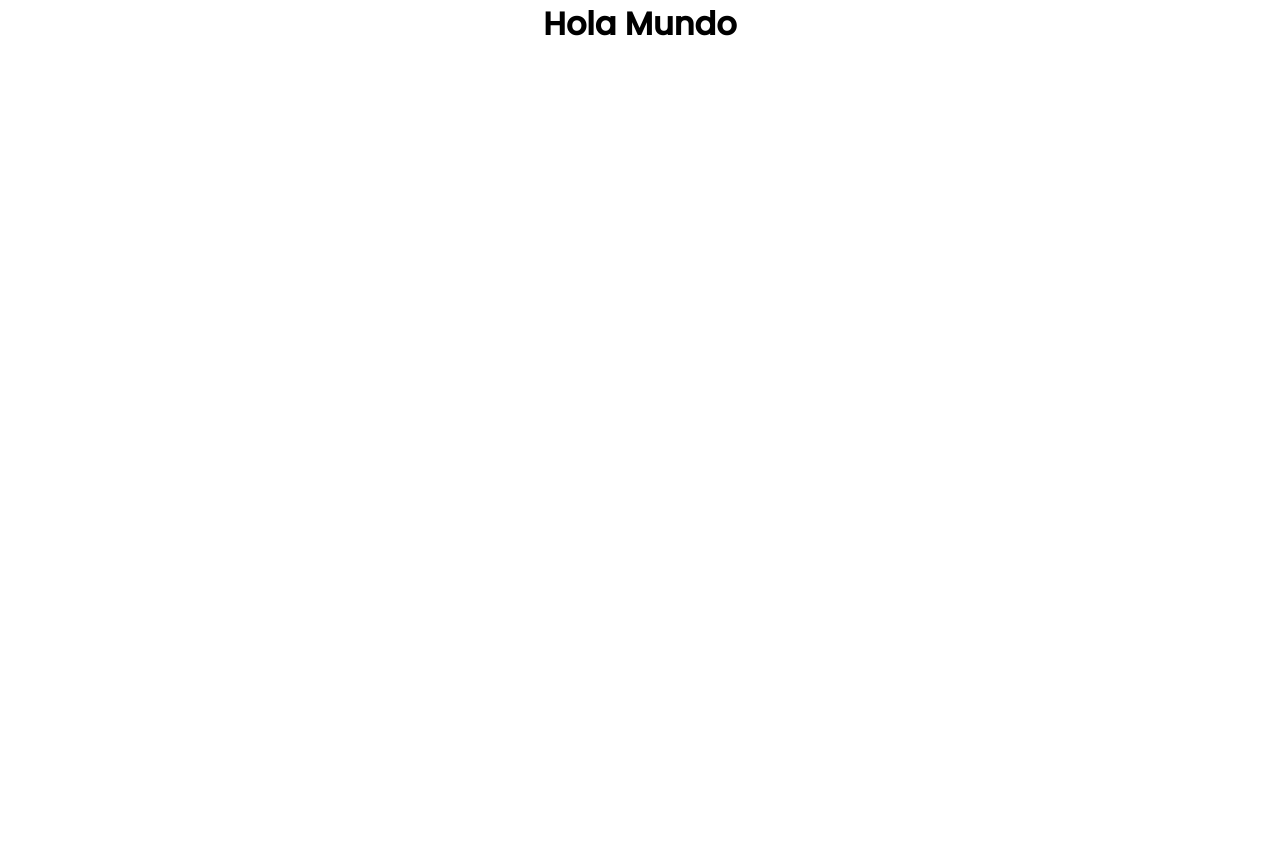
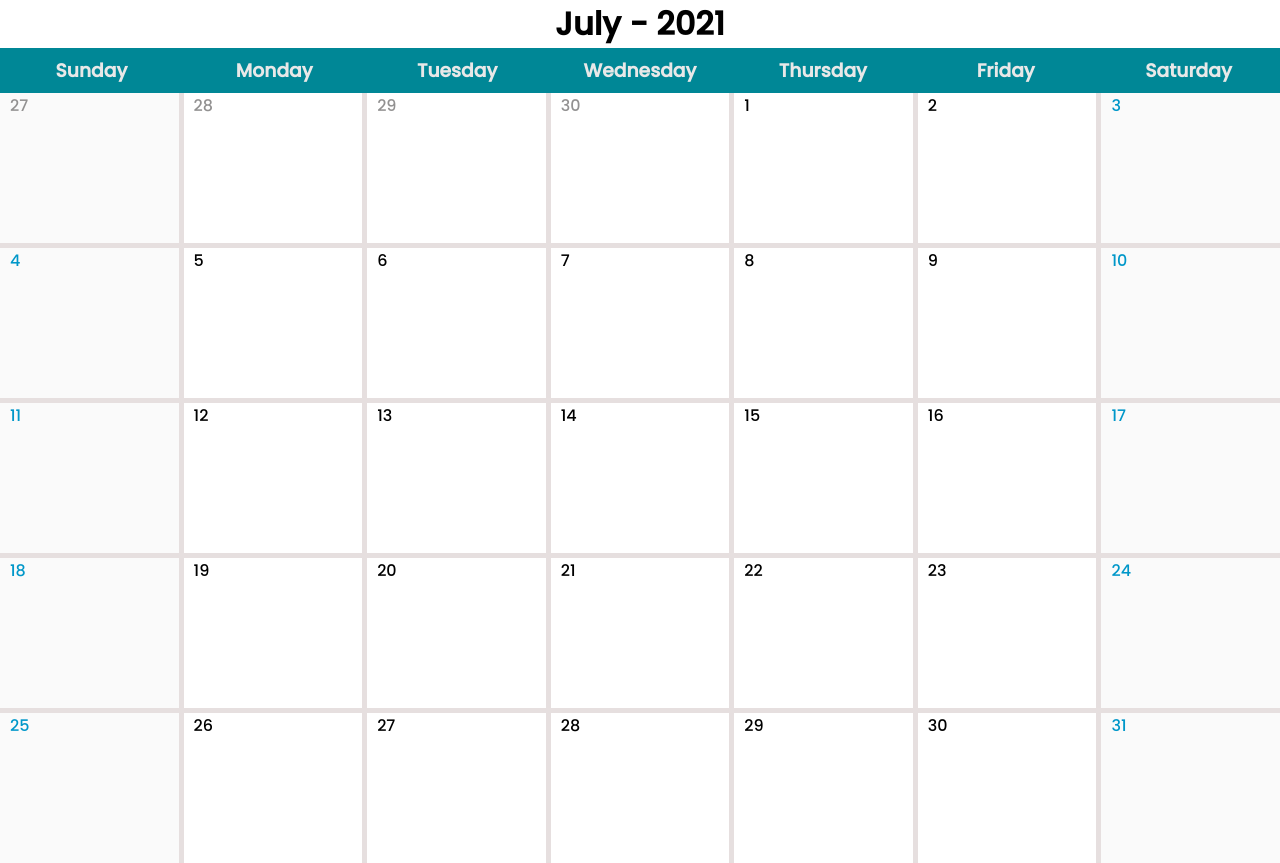
Before and after one commit to pabloecardona/calendar-app, a React (Create React App) app: page / in a window 1280 px wide. Before the commit the page ends 800 px from the top, so only its background shows below. Built offline with nearby package versions, Linux system fonts and the light colour scheme.

Commit message:
Renders current month

```diff
--- a/package.json
+++ b/package.json
@@ -6,6 +6,7 @@
     "@testing-library/jest-dom": "^5.14.1",
     "@testing-library/react": "^11.2.7",
     "@testing-library/user-event": "^12.8.3",
+    "luxon": "^1.27.0",
     "react": "^17.0.2",
     "react-dom": "^17.0.2",
     "react-scripts": "4.0.3",
--- a/src/App.js
+++ b/src/App.js
@@ -1,9 +1,85 @@
 import './styles.css'
+import React from 'react'
+import { DateTime, Interval } from 'luxon'
 
+const AppHeader = ({month}) => {
+  return(
+    <div className='appHeader'>
+      <h1>{month}</h1>
+    </div>
+  )
+}
+
+const WeekDaysHeader = () => {
+  const weekDays = ['Sunday', 'Monday', 'Tuesday', 'Wednesday', 'Thursday', 'Friday', 'Saturday']
+  return(
+    <div className='weekDaysHeader'>
+      {weekDays.map((weekDay) => {
+        return(
+          <h3 key={weekDay}>{weekDay}</h3>
+        )
+      })}
+    </div>
+  )
+}
+
+const DaysGrid = ({date}) => {
+  const month = date
+  // const monthInterval = Interval.fromDateTimes(
+  //   month.startOf('month'),
+  //   month.endOf('month')
+  // );
+  const firstDay = date.startOf('month').startOf('week').plus({days: -1})
+  const lastDay = date.endOf('month').endOf('week').plus({days: -1})
+  const calendarInterval = Interval.fromDateTimes(firstDay, lastDay)
+  const totalDays = calendarInterval.count('days')
+  console.log(firstDay);
+  console.log(lastDay);
+  console.log(totalDays);
+  const daysToShow = Array(totalDays)
+    .fill(null)
+    .map((_, startOffset) => {
+      const date = firstDay.plus({days: startOffset})
+      return {
+        key: date.toFormat('yyyy-MM-dd'),
+        number: date.toLocaleString({day: 'numeric'}),
+        isOtherMonth: !month.hasSame(date, 'month'),
+        isWeekend: date.weekday > 5
+      }
+    })
+   console.log(daysToShow);
+  return(
+    <ul className='daysGrid'>
+      {daysToShow.map((date) => {
+        return(
+          <Date key={date.key} date={date} />
+        )
+      })}
+    </ul>
+  )
+}
+
+const Date = ({date}) =>{
+  return (
+    <li className={`day ${date.isWeekend ? 'day--weekend' : ''}`}>
+      <div className={date.isOtherMonth ? 'day--otherMonth' : '' }>
+        {date.number}
+      </div>
+
+      <ul className='remindersList'>
+
+      </ul>
+    </li>
+  )
+}
 function App() {
+  const date = DateTime.now()
+
   return (
     <div className="App">
-     <h1>Hola Mundo</h1>
+     <AppHeader month={date.toFormat("LLLL '-' yyyy")}/>
+     <WeekDaysHeader />
+     <DaysGrid date={date}/>
     </div>
   );
 }
--- a/src/styles.css
+++ b/src/styles.css
@@ -1,8 +1,45 @@
 *{
   margin: 0px;
+  padding: 0px;
 }
 
 .App {
   text-align: center;
   font-family: "Poppins", sans-serif;
 }
+
+.weekDaysHeader {
+  display: grid;
+  grid-template-columns: repeat(7, 1fr);
+  background-color: #008796;
+  color: #e8e8e8;
+  padding: 0.5em 0;
+}
+
+.daysGrid {
+  list-style: none;
+  display: grid;
+  grid-template-columns: repeat(7, 1fr);
+  grid-gap: 5px;
+  background-color: rgb(230, 223, 223);
+}
+
+.day {
+  text-align: left;
+  padding: 0px 10px;
+  height: 150px;
+  background-color: white;
+}
+
+.day:hover {
+  background-color: #ebfdff;
+
+}
+.day--otherMonth {
+  color: rgb(146, 145, 145);
+}
+
+.day--weekend {
+  background-color: rgb(250, 250, 250);
+  color: rgb(0, 151, 201)
+}
```
Also changed, not shown: 1 other file (tests, documents, lock files or other folders).
